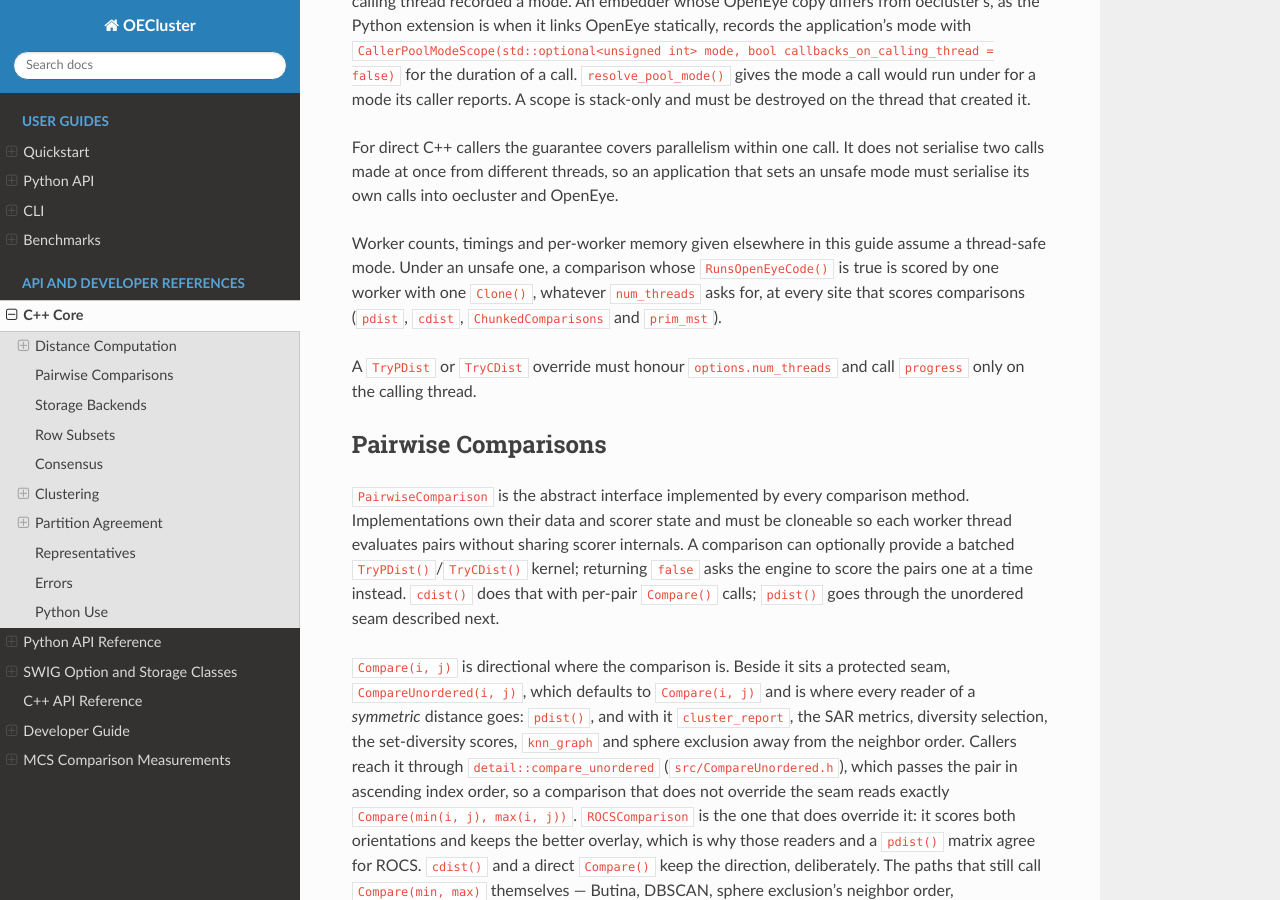
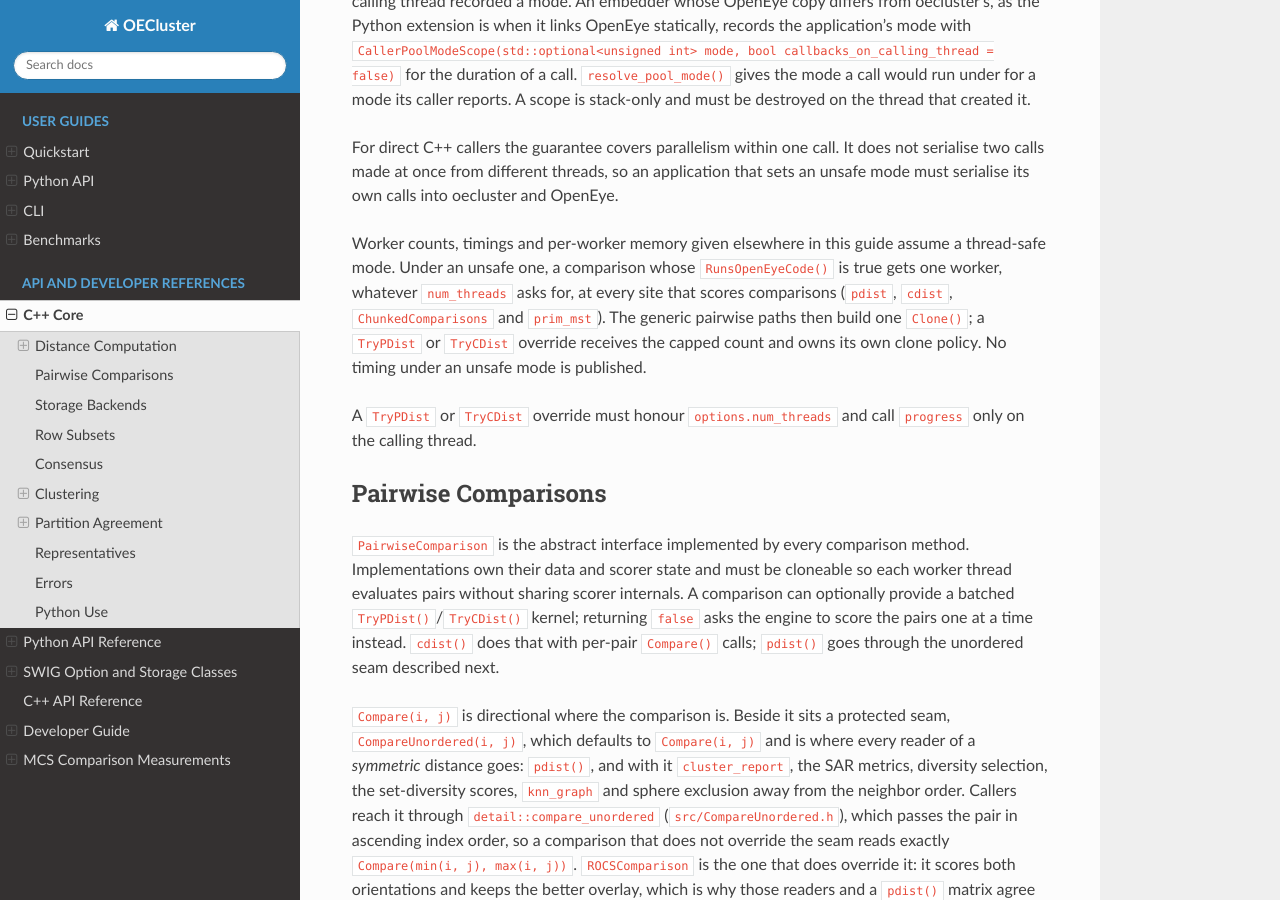
Before and after one commit to scott-arne/oecluster, a Sphinx documentation site: the page built from docs/cpp-core.md, in a window 1280 px wide and 900 px high, scrolled down 1276 px. Built offline with Sphinx 7.4.7 and the Read the Docs theme 3.1.0, drawn with Linux system fonts in a browser that asks for light colours; pages that are not in the unit, such as notebooks, are missing from menus; the version number is read from the project's files by our own code.

Commit message:
docs: leave a bulk override's clones to it, publish no unsafe-mode MCS timing, and date the MCS memory claim

```diff
--- a/docs/cpp-core.md
+++ b/docs/cpp-core.md
@@ -72,9 +72,11 @@ oecluster and OpenEye.
 
 Worker counts, timings and per-worker memory given elsewhere in this guide
 assume a thread-safe mode. Under an unsafe one, a comparison whose
-`RunsOpenEyeCode()` is true is scored by one worker with one `Clone()`,
-whatever `num_threads` asks for, at every site that scores comparisons
-(`pdist`, `cdist`, `ChunkedComparisons` and `prim_mst`).
+`RunsOpenEyeCode()` is true gets one worker, whatever `num_threads` asks for,
+at every site that scores comparisons (`pdist`, `cdist`, `ChunkedComparisons`
+and `prim_mst`). The generic pairwise paths then build one `Clone()`; a
+`TryPDist` or `TryCDist` override receives the capped count and owns its own
+clone policy. No timing under an unsafe mode is published.
 
 A `TryPDist` or `TryCDist` override must honour `options.num_threads` and call
 `progress` only on the calling thread.
```
Also changed, not shown: docs/mcs-measurements.md (+4 -1 lines), docs/python-api.md (+3 -3 lines).
